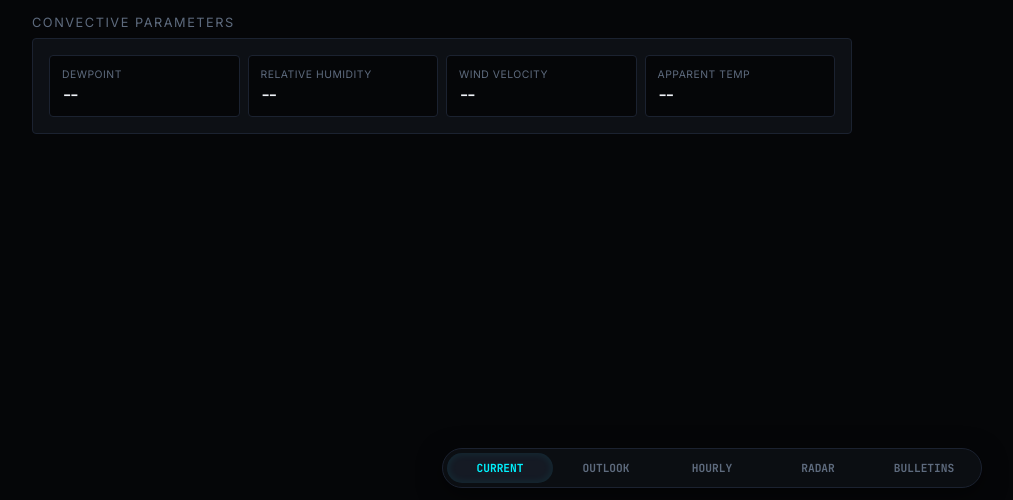
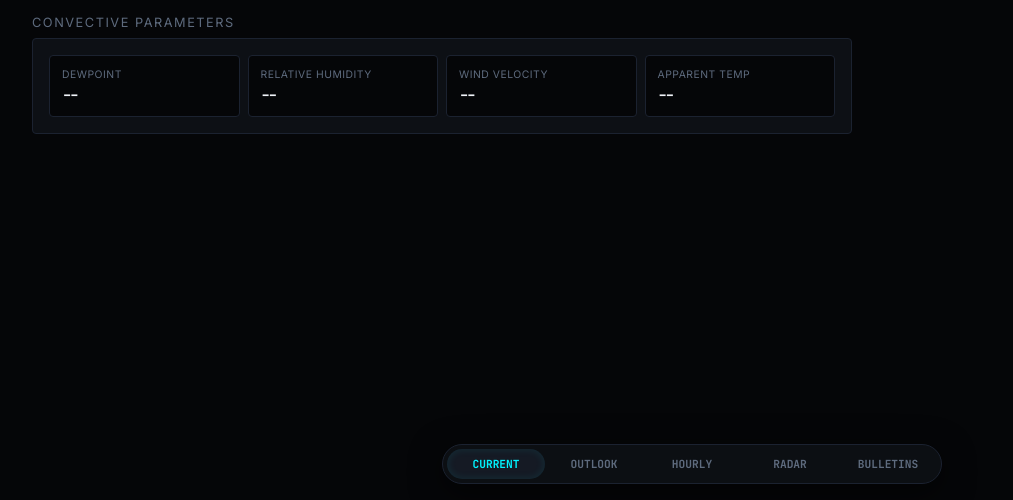
Before and after one commit to ZDZ292/SynopticWX, a plain HTML site: page index.html in a window 1280 px wide. Shown: the part 300-800 px from the top of the page, without its empty margins (198-1211 px from the left). Drawn offline with Linux system fonts and the light colour scheme; no server answers; a web font is replaced by a local one.

Commit message:
Update style.css

```diff
--- a/style.css
+++ b/style.css
@@ -36,12 +36,12 @@ body {
     color: var(--text-bright);
     min-height: 100vh;
     padding: clamp(6px, 1.5vw, 16px);
-    padding-bottom: 80px; /* Secure clear room for bottom navigation deck */
+    padding-bottom: 90px; /* Secure clear room for bottom navigation deck */
     display: flex;
     justify-content: center;
     align-items: flex-start;
+    overflow-x: hidden;
     font-family: 'Inter', sans-serif;
-    overflow-x: hidden;
 }
 
 /* Master Container & Fluid Sizing Context */
@@ -585,21 +585,21 @@ body {
     white-space: pre-wrap;
 }
 
-/* Centered Bottom Tactical Control Deck Navigation Bar */
+/* Fixed Centered Bottom Tactical Control Deck Navigation Bar */
 .tactical-deck-nav {
     position: fixed;
-    bottom: 12px;
+    bottom: 16px;
     left: 50%;
-    transform: translateX(-50%);
-    background-color: rgba(13, 16, 21, 0.9);
+    transform: translateX(-50%); /* Locks centering context true */
+    background-color: rgba(13, 16, 21, 0.95);
     border: 1px solid var(--border-dark);
-    backdrop-filter: blur(8px);
+    backdrop-filter: blur(12px);
     border-radius: 30px;
     padding: 4px;
     z-index: 500;
-    width: calc(100% - 24px);
-    max-width: 540px;
-    box-shadow: 0 6px 24px rgba(0,0,0,0.5);
+    width: calc(100% - 32px);
+    max-width: 500px;
+    box-shadow: 0 8px 32px rgba(0,0,0,0.6);
 }
 
 .tab-scroller {
@@ -635,7 +635,7 @@ body {
     box-shadow: inset 0 0 8px rgba(0, 242, 254, 0.1);
 }
 
-/* Custom Scroll Handling for Mobile Context Components */
+/* Viewport Adjustments for Mobile Context Components */
 @media (max-width: 480px) {
     .nav-tab {
         font-size: 0.65rem;
```
